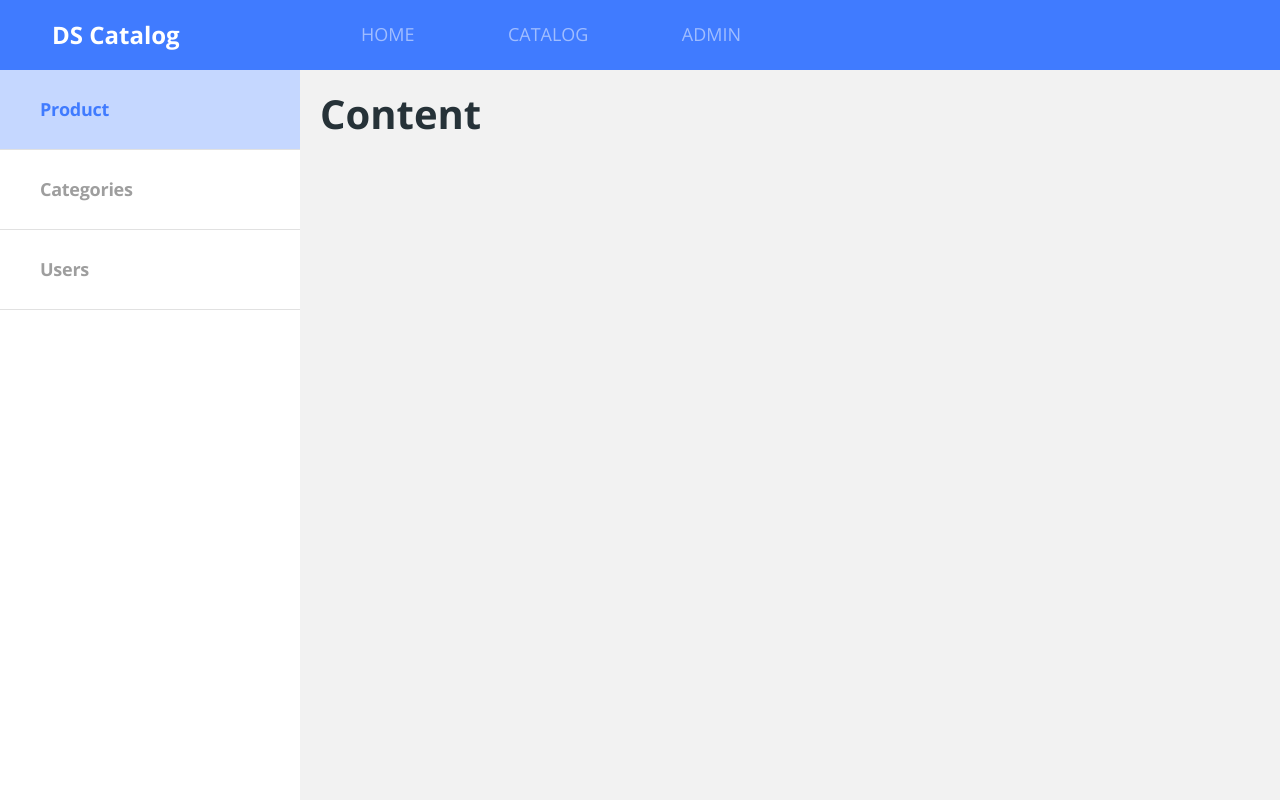
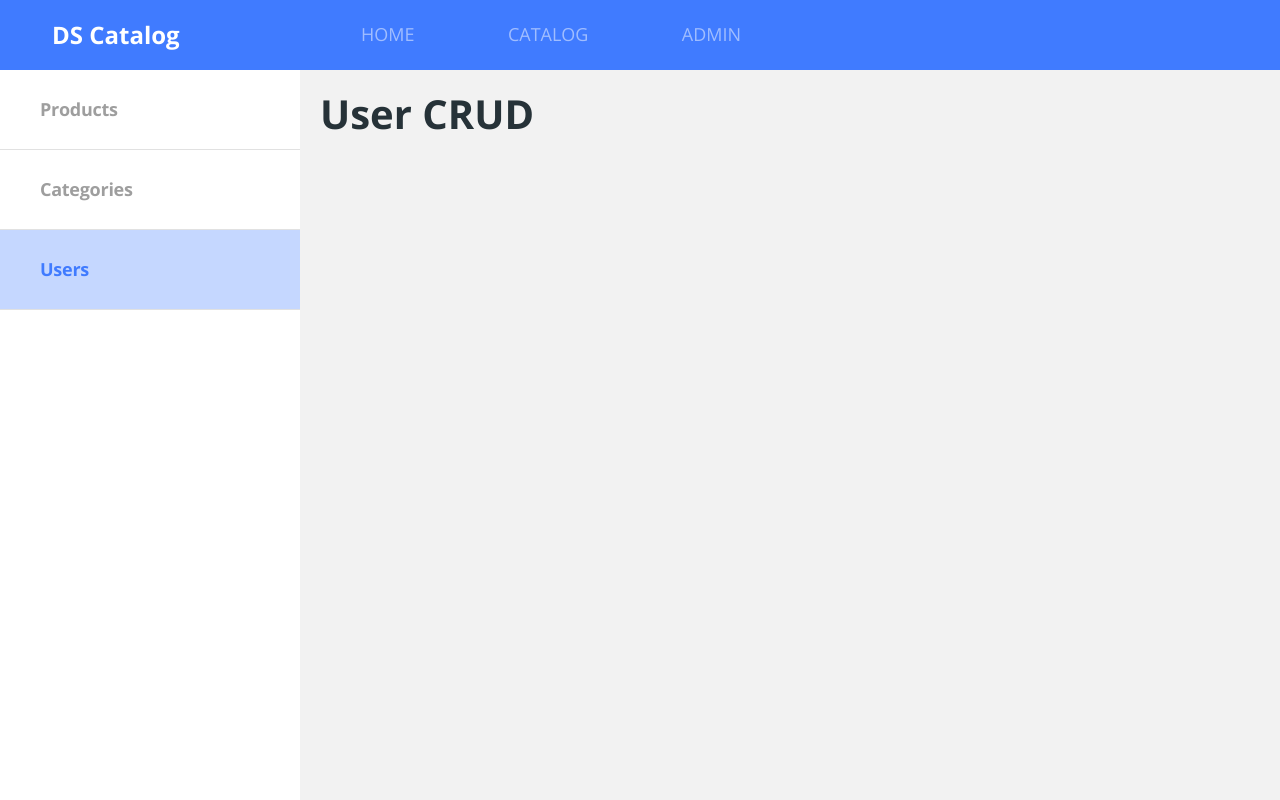
Before and after one commit to Tssa301/dscatalog-301, a React (Create React App) app in the folder frontweb/: page /admin/users in a window 1280 px wide. Built offline with nearby package versions, Linux system fonts and the light colour scheme.

Commit message:
Routs, redirections and nesting

```diff
--- a/frontweb/src/Routes.tsx
+++ b/frontweb/src/Routes.tsx
@@ -3,24 +3,25 @@
 import Catalog from 'pages/Catalog';
 import Home from 'pages/Home';
 import ProductDetails from 'pages/ProductDetails';
-import { BrowserRouter, Switch, Route } from 'react-router-dom';
+import { BrowserRouter, Switch, Route, Redirect } from 'react-router-dom';
 
 const Routes = () => {
   return (
     <BrowserRouter>
-      <Navbar/>
+      <Navbar />
       <Switch>
         <Route path="/" exact>
-          <Home/>
+          <Home />
         </Route>
         <Route path="/products" exact>
-          <Catalog/>
+          <Catalog />
         </Route>
         <Route path="/products/:productId">
-          <ProductDetails/>
+          <ProductDetails />
         </Route>
+        <Redirect from="/admin" to="/admin/products" exact />
         <Route path="/admin">
-          <Admin/>
+          <Admin />
         </Route>
       </Switch>
     </BrowserRouter>
--- a/frontweb/src/pages/Admin/NavBar/index.tsx
+++ b/frontweb/src/pages/Admin/NavBar/index.tsx
@@ -1,3 +1,4 @@
+import { NavLink } from 'react-router-dom';
 import './styles.css';
 
 const NavBar = () => {
@@ -5,19 +6,19 @@
     <nav className="admin-nav-container">
       <ul>
         <li>
-          <a href="link" className="admin-nav-item active">
-            <p>Product</p>
-          </a>
+          <NavLink to="/admin/products" className="admin-nav-item">
+            <p>Products</p>
+          </NavLink>
         </li>
         <li>
-          <a href="link" className="admin-nav-item">
+          <NavLink to="/admin/categories" className="admin-nav-item">
             <p>Categories</p>
-          </a>
+          </NavLink>
         </li>
         <li>
-          <a href="link" className="admin-nav-item">
+          <NavLink to="/admin/users" className="admin-nav-item">
             <p>Users</p>
-          </a>
+          </NavLink>
         </li>
       </ul>
     </nav>
--- a/frontweb/src/pages/Admin/index.tsx
+++ b/frontweb/src/pages/Admin/index.tsx
@@ -1,3 +1,4 @@
+import { Switch, Route } from 'react-router';
 import NavBar from './NavBar';
 import './styles.css';
 
@@ -6,7 +7,17 @@
     <div className="admin-container">
       <NavBar />
       <div className="admin-content">
-        <h1>Content</h1>
+        <Switch>
+          <Route path="/admin/products">
+            <h1>Product CRUD</h1>
+          </Route>
+          <Route path="/admin/categories">
+            <h1>Category CRUD</h1>
+          </Route>
+          <Route path="/admin/users">
+            <h1>User CRUD</h1>
+          </Route>
+        </Switch>
       </div>
     </div>
   );
```
